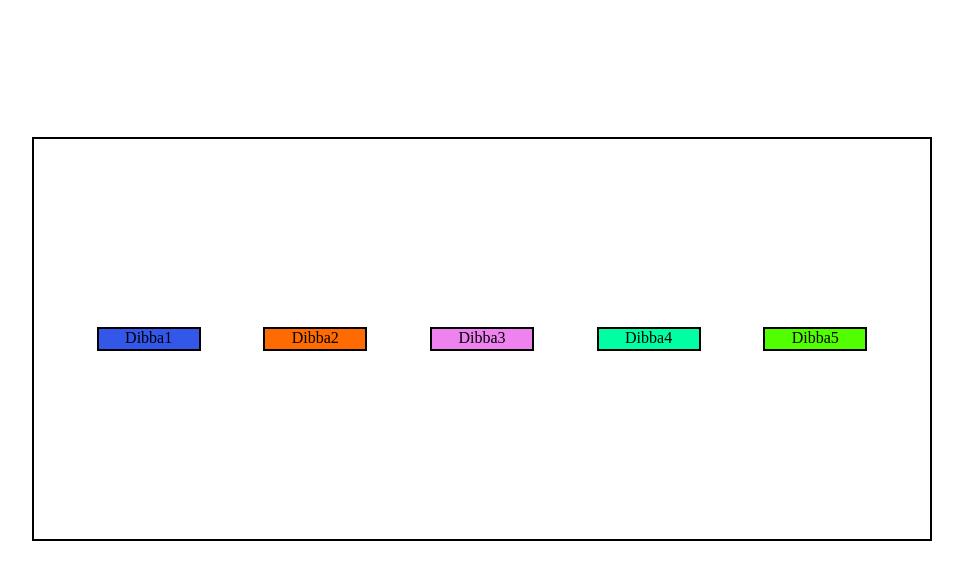
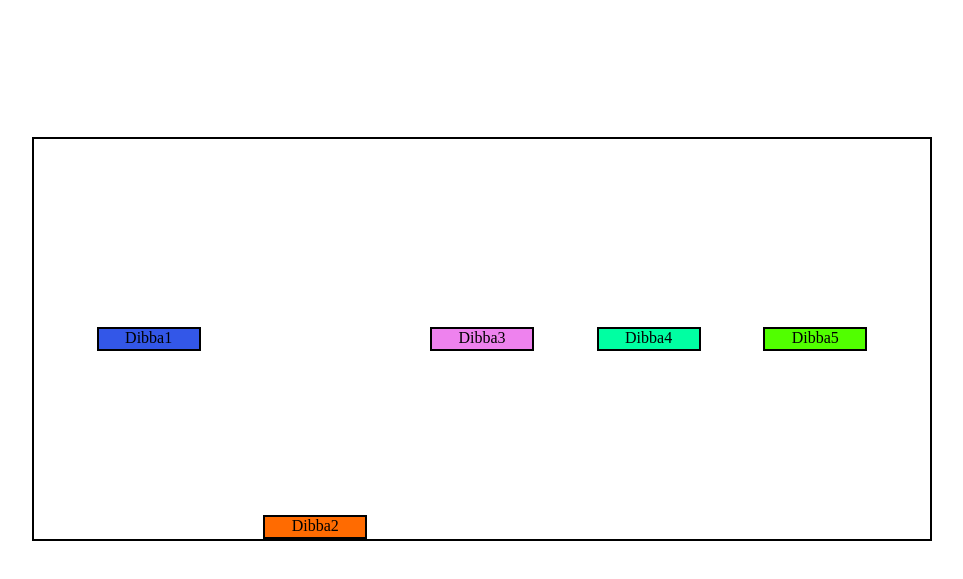
Before and after one commit to sanskaarz/LearnCSS, a plain HTML site: page Flexbox/index3.html in a window 1280 px wide. Shown: the part 61-640 px from the top of the page, without its empty margins (158-1121 px from the left). Drawn offline with Linux system fonts and the light colour scheme.

Commit message:
modified

```diff
--- a/Flexbox/styleflexbox3.css
+++ b/Flexbox/styleflexbox3.css
@@ -16,8 +16,8 @@ div{
     justify-content: space-evenly;/*to align elements w.r.t. flexcontainer(responsively)*/
     flex-direction: row;
     flex-wrap:wrap;/* Arrange the elements w.r.t. to viewport(responsively)*/
-    align-items: center;/*align the items of flexbox w.r.t. flexcontainer*/
-    align-content:center;/* align the items of flexbox w.r.t. the content of items of flexbox container*/
+    align-items: center;/* align the items of flexbox w.r.t. flexcontainer---HIGH PRIORITY*/
+    /* align-content:center;align the items of flexbox w.r.t. the content of items of flexbox container */
     position: absolute;
     top: 50%;
     left: 50%;
@@ -31,11 +31,12 @@ div{
 #Dibba2{
     background-color:rgb(255, 107, 1);
     align-self: flex-end;/*used to arrange specfic items of flexbox---HIGHEST PRIORITY*/
-    /* flex-grow: 8; */
+    /* flex-grow:5; *//*works when wrap is removed* */
 }
 
 #Dibba3{
     background-color:violet;
+    /* flex-shrink: 5; *//*works when wrap is removed* */
 }
 
 #Dibba4{
```
